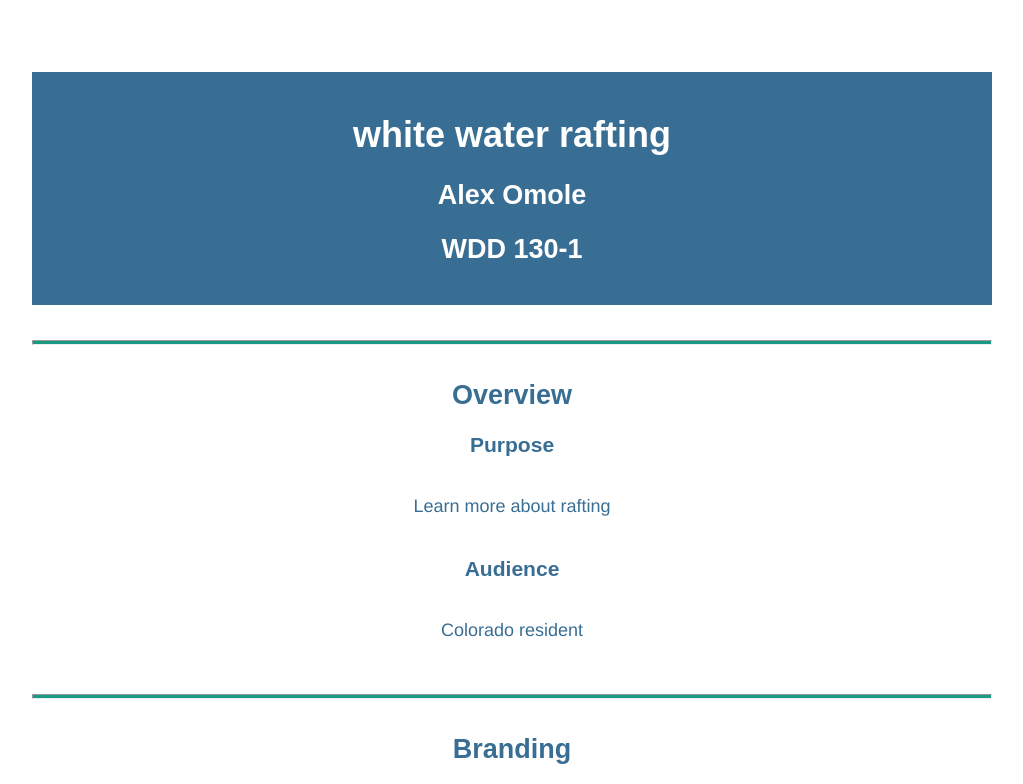
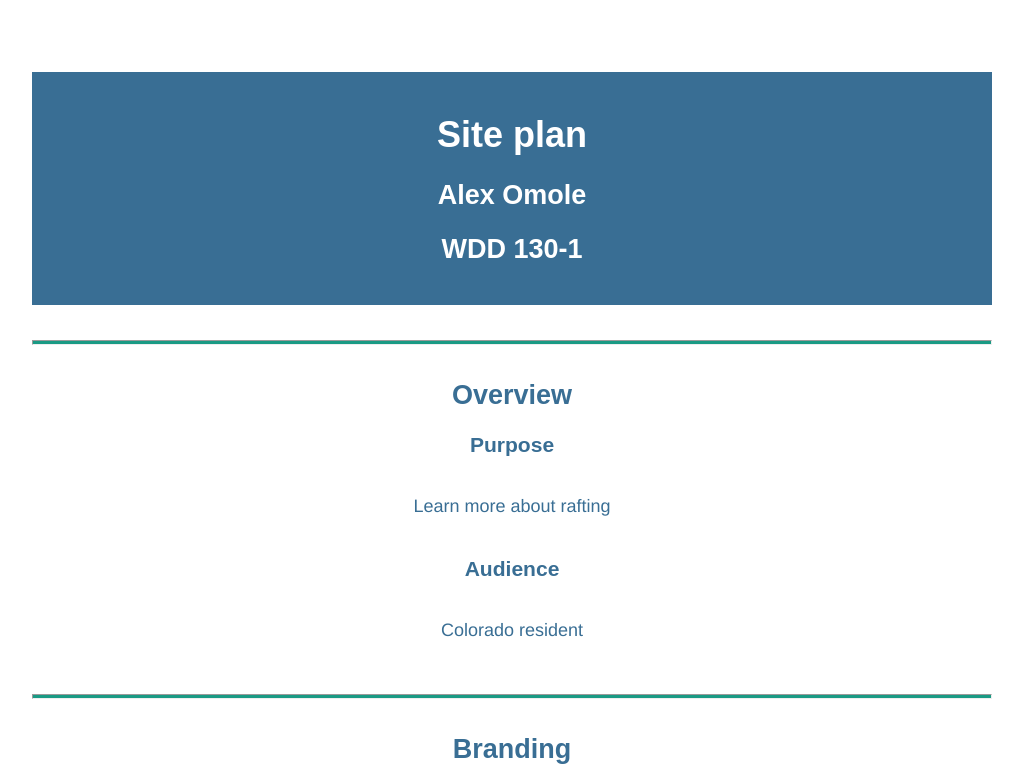
Before and after one commit to omolea/HTML-and-CSS, a plain HTML site: page site-plan.html in a window 1280 px wide. Shown: the top 784 px of the page, without its empty margins (128-1151 px from the left). Drawn offline with Linux system fonts and the light colour scheme; a web font is replaced by a local one.

Commit message:
Update site-plan.html

```diff
--- a/site-plan.html
+++ b/site-plan.html
@@ -3,13 +3,13 @@
 
 <head>
     <meta charset="utf-8" />
-    <title>white water rafting</title>
+    <title>Site plan</title>
     <link type="text/css" rel="stylesheet" href="site-plan-rafting.css" />
 </head>
 
 <body>
     <header>
-        <h1>white water rafting</h1>
+        <h1>Site plan</h1>
         <h2>Alex Omole</h2>
         <h2>WDD 130-1</h2>
         <!-- In the header above, add the name of your site, your name and class number. For example if you are in section 3 you would put WDD 130-03 -->
```
